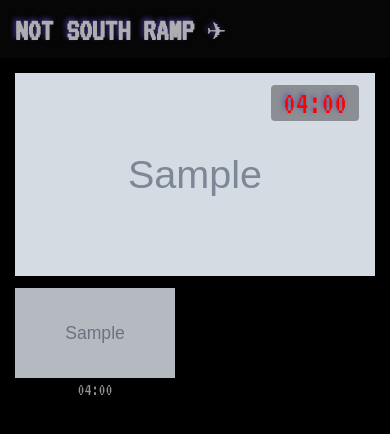
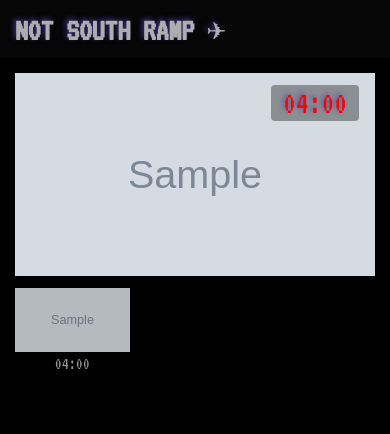
Before and after one commit to dsilvers/southramp, a Django app: a page that uses templates/cameras/camera_detail.html in a window 390 px wide. Shown: the top 434 px of the page. Run offline with Django 5.2, Linux system fonts and the light colour scheme; tables that the repository leaves empty hold one stand-in row (values such as "Sample post"); grey boxes marked "Sample" are stand-in pictures; some libraries are stand-ins or nearby versions.

Commit message:
Switch camera history to a wrapping thumbnail grid
- Replace the horizontal strip with a responsive grid that lazy-loads
  more images on page scroll (25 per page)
- Scroll the main image into view when a thumbnail is clicked
- Use hashed static filenames so nginx's 30-day cache can't serve stale
  CSS/JS after a deploy (requires collectstatic before restart)

Co-Authored-By: Claude Opus 5.5 <noreply@anthropic.com>

```diff
--- a/static/cameras/css/camera.css
+++ b/static/cameras/css/camera.css
@@ -115,52 +115,48 @@ a:hover {
   color: red;
 }
 
-.thumbnail-strip {
-  display: flex;
-  gap: 8px;
+.thumbnail-grid {
+  display: grid;
+  /* ~3 columns on a phone, ~10 on a wide desktop. */
+  grid-template-columns: repeat(auto-fill, minmax(110px, 1fr));
+  gap: 10px 8px;
   margin-top: 12px;
-  overflow-x: auto;
-  scroll-snap-type: x proximity;
-  padding-bottom: 6px;
 }
 
-.thumbnail-strip .thumb {
-  flex: 0 0 auto;
-  width: 160px;
+.thumbnail-grid .thumb {
   margin: 0;
   cursor: pointer;
-  scroll-snap-align: start;
   opacity: 0.85;
 }
 
-.thumbnail-strip .thumb img {
+.thumbnail-grid .thumb img {
   display: block;
-  width: 160px;
-  height: 90px;
+  width: 100%;
+  aspect-ratio: 16 / 9;
   object-fit: cover;
+  background: #111;
 }
 
-.thumbnail-strip .thumb figcaption {
+.thumbnail-grid .thumb figcaption {
   text-align: center;
   font-size: 1.1em;
   line-height: 1.2;
   padding-top: 2px;
 }
 
-.thumbnail-strip .thumb:hover {
+.thumbnail-grid .thumb:hover {
   opacity: 1;
 }
 
 .strip-sentinel {
-  flex: 0 0 1px;
-  align-self: stretch;
+  grid-column: 1 / -1;
+  height: 1px;
 }
 
 .strip-loading {
-  flex: 0 0 auto;
-  display: flex;
-  align-items: center;
-  padding: 0 20px;
+  grid-column: 1 / -1;
+  text-align: center;
+  padding: 10px 0;
   font-size: 1.2em;
   color: #666;
 }
--- a/static/cameras/js/camera.js
+++ b/static/cameras/js/camera.js
@@ -20,20 +20,14 @@ document.addEventListener("DOMContentLoaded", () => {
     mainTs.dataset.takenAt = thumb.dataset.takenAt;
     // "Stale" describes the live feed, not a deliberately picked history frame.
     mainTs.classList.remove("stale");
+    // The grid can run well below the fold; bring the swapped image into view.
+    mainImg.scrollIntoView({ behavior: "smooth", block: "start" });
   }
 
   strip.addEventListener("click", (e) => {
     const thumb = e.target.closest(".thumb");
     if (thumb) swapMain(thumb);
   });
-
-  // Let a vertical mouse wheel scroll the horizontal strip.
-  strip.addEventListener("wheel", (e) => {
-    if (Math.abs(e.deltaY) > Math.abs(e.deltaX) && strip.scrollWidth > strip.clientWidth) {
-      strip.scrollLeft += e.deltaY;
-      e.preventDefault();
-    }
-  }, { passive: false });
 
   function makeThumb(img) {
     const fig = document.createElement("figure");
@@ -56,9 +50,7 @@ document.addEventListener("DOMContentLoaded", () => {
   }
 
   function sentinelVisible() {
-    const s = sentinel.getBoundingClientRect();
-    const r = strip.getBoundingClientRect();
-    return s.left < r.right + 200;
+    return sentinel.getBoundingClientRect().top < window.innerHeight + 400;
   }
 
   async function loadMore() {
@@ -83,7 +75,7 @@ document.addEventListener("DOMContentLoaded", () => {
     }
 
     // The observer only fires on visibility *changes*, so if the strip still
-    // doesn't reach past the viewport (wide screens), keep filling it.
+    // doesn't reach past the bottom of the viewport, keep filling it.
     if (hasMore && sentinelVisible()) loadMore();
   }
 
@@ -91,6 +83,6 @@ document.addEventListener("DOMContentLoaded", () => {
     (entries) => {
       if (entries.some((e) => e.isIntersecting)) loadMore();
     },
-    { root: strip, rootMargin: "0px 200px 0px 0px" }
+    { rootMargin: "0px 0px 400px 0px" }
   ).observe(sentinel);
 });
--- a/templates/cameras/camera_detail.html
+++ b/templates/cameras/camera_detail.html
@@ -18,7 +18,7 @@
     {% endif %}
   </div>
 
-  <div id="strip" class="thumbnail-strip">
+  <div id="strip" class="thumbnail-grid">
     {% for img in strip %}
       <figure class="thumb"
               data-id="{{ img.pk }}"
```
Also changed, not shown: config/settings.py (+7 -1 lines).
